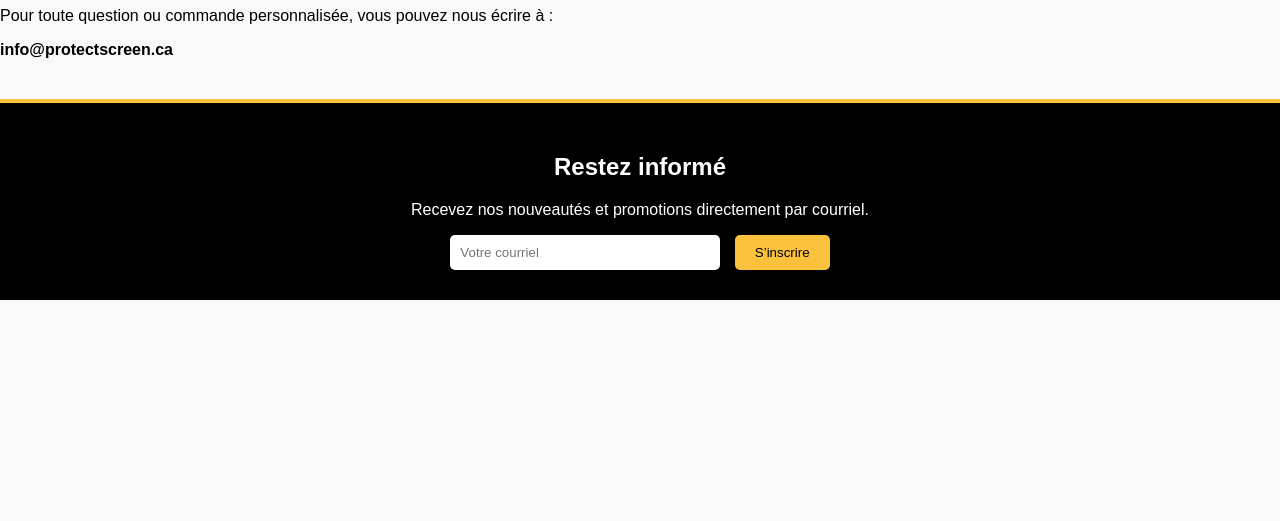
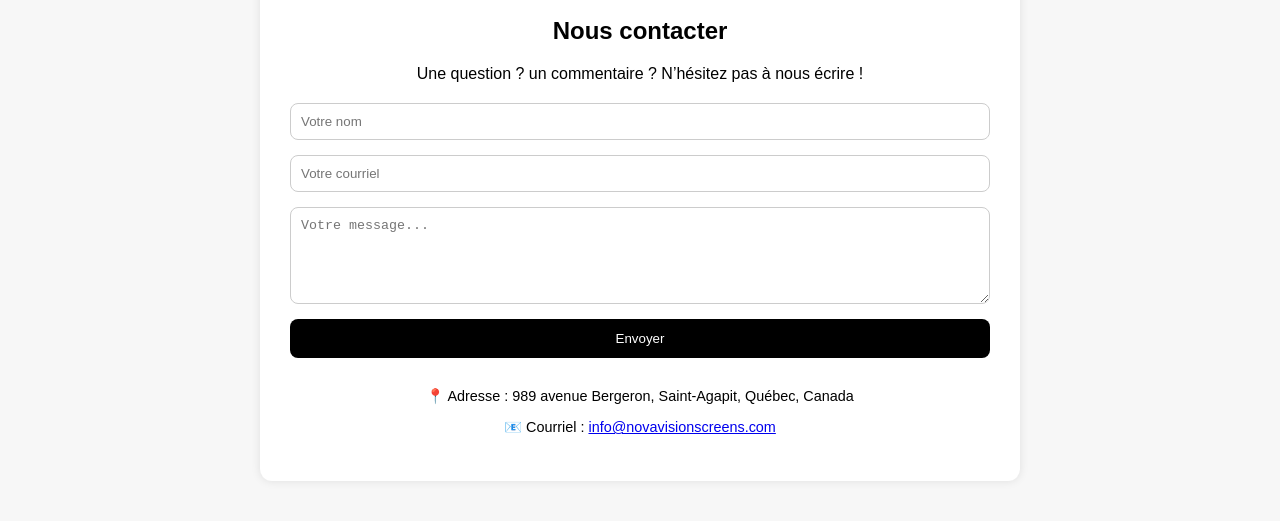
Before and after one commit to NovavisionScreens/protectscreen, a plain HTML site: page contact.html in a window 1280 px wide. Shown: the part 287-808 px from the top of the page. Drawn offline with Linux system fonts and the light colour scheme.

Commit message:
contact.html

```diff
--- a/contact.html
+++ b/contact.html
@@ -12,21 +12,27 @@
     <img src="Photos/protect-screen.png" alt="Logo protect-screen" class="logo">
    </header>
 
-  <main class="content">
-    <h1>Contactez-nous</h1>
-    <p>Pour toute question ou commande personnalisée, vous pouvez nous écrire à :</p>
-    <p><strong>info@protectscreen.ca</strong></p>
+<section id="contact" style="padding: 40px; background-color: #f7f7f7;">
+  <div style="max-width: 700px; margin: auto; background: white; padding: 30px; border-radius: 12px; box-shadow: 0 0 10px rgba(0,0,0,0.1);">
+    <h2 style="text-align: center; margin-bottom: 20px;">Nous contacter</h2>
 
-<section class="newsletter">
-  <h2>Restez informé</h2>
-  <p>Recevez nos nouveautés et promotions directement par courriel.</p>
-  <form>
-    <input type="email" placeholder="Votre courriel" required>
-    <button type="submit">S’inscrire</button>
-  </form>
+    <p style="text-align: center;">
+      Une question ? un commentaire ? N’hésitez pas à nous écrire !
+    </p>
+
+    <form action="mailto:info@novavisionscreens.com" method="POST" enctype="text/plain" style="display: flex; flex-direction: column; gap: 15px; margin-top: 20px;">
+      <input type="text" name="Nom" placeholder="Votre nom" required style="padding: 10px; border-radius: 8px; border: 1px solid #ccc;">
+      <input type="email" name="Courriel" placeholder="Votre courriel" required style="padding: 10px; border-radius: 8px; border: 1px solid #ccc;">
+      <textarea name="Message" rows="5" placeholder="Votre message..." required style="padding: 10px; border-radius: 8px; border: 1px solid #ccc;"></textarea>
+      <button type="submit" style="padding: 12px; background-color: #000; color: #fff; border: none; border-radius: 8px; cursor: pointer;">Envoyer</button>
+    </form>
+
+    <div style="margin-top: 30px; text-align: center; font-size: 0.9em;">
+      <p>📍 Adresse : 989 avenue Bergeron, Saint-Agapit, Québec, Canada</p>
+      <p>📧 Courriel : <a href="mailto:info@novavisionscreens.com">info@novavisionscreens.com</a></p>
+    </div>
+  </div>
 </section>
-
-
 
 </body>
 </html>
```
